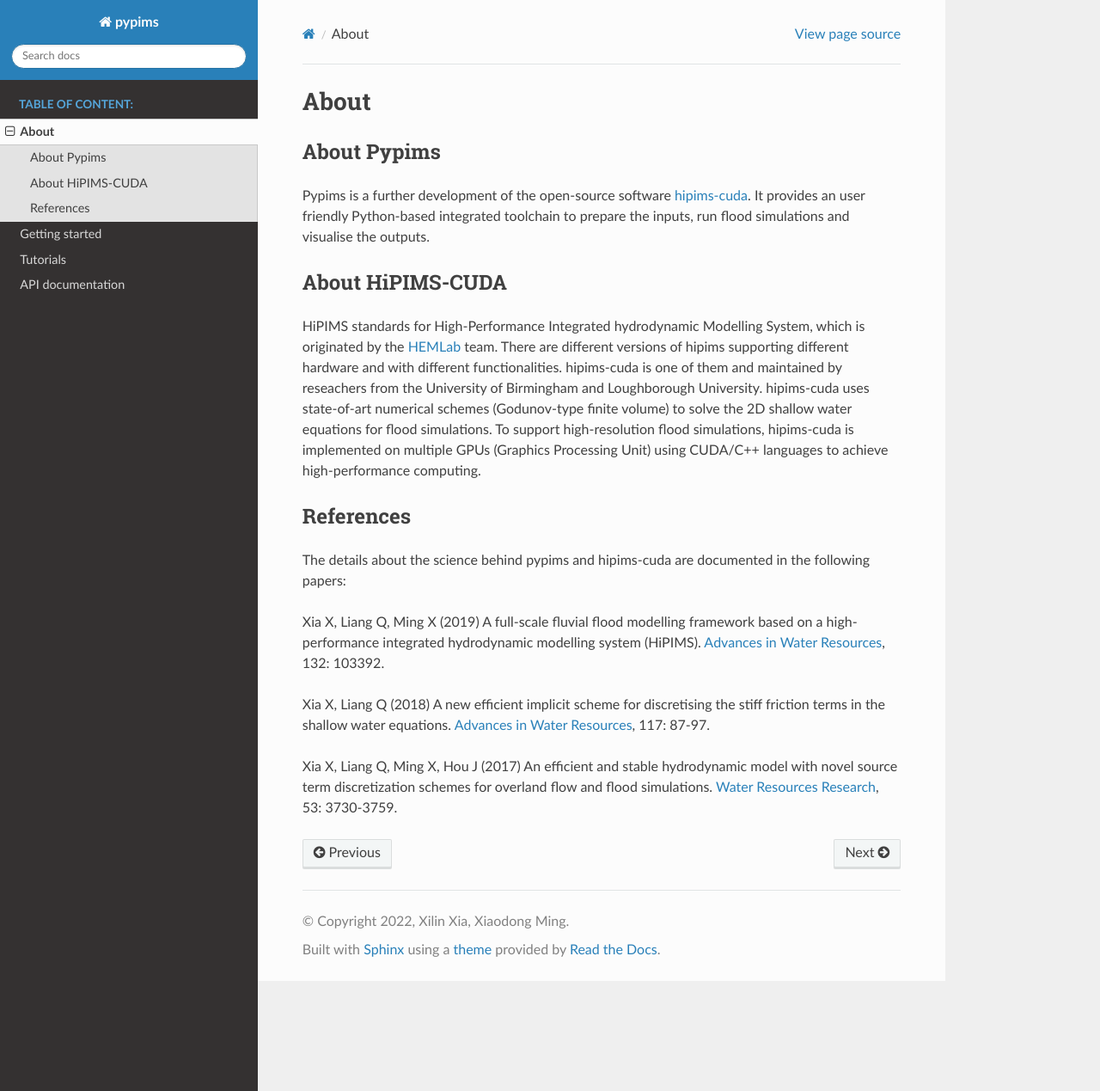
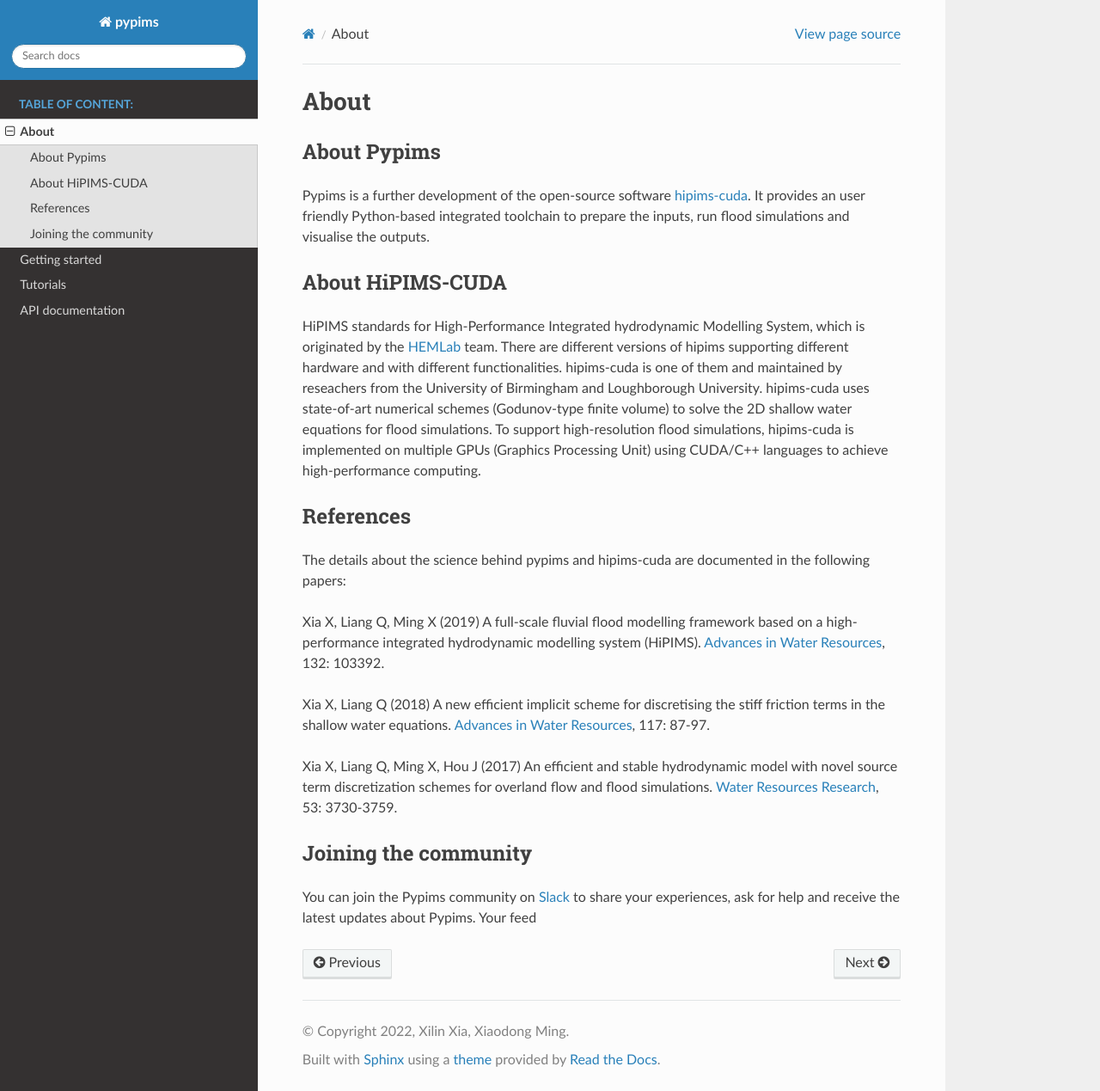
Before and after one commit to SynxFlow/SynxFlow, a Sphinx documentation site: the page built from docs/source/about.md, in a window 1280 px wide and 1269 px high. Shown: the whole window at 86% size. Built offline with Sphinx 7.4.7 and the Read the Docs theme 2.0.0, drawn with Linux system fonts in a browser that asks for light colours.

Commit message:
add slack link

```diff
--- a/docs/source/about.md
+++ b/docs/source/about.md
@@ -21,3 +21,7 @@ Xia X, Liang Q, Ming X (2019) A full-scale fluvial flood modelling framework bas
 Xia X, Liang Q (2018) A new efficient implicit scheme for discretising the stiff friction terms in the shallow water equations. [Advances in Water Resources](https://www.sciencedirect.com/science/article/pii/S0309170818302124), 117: 87-97.
 
 Xia X, Liang Q, Ming X, Hou J (2017) An efficient and stable hydrodynamic model with novel source term discretization schemes for overland flow and flood simulations. [Water Resources Research](https://agupubs.onlinelibrary.wiley.com/doi/full/10.1002/2016WR020055), 53: 3730-3759.
+
+### Joining the community
+
+You can join the Pypims community on [Slack](https://join.slack.com/t/pypims-community/shared_invite/zt-1ieab3l44-vw6QY43tsFaEd~w8T_llYg) to share your experiences, ask for help and receive the latest updates about Pypims. Your feed
```
